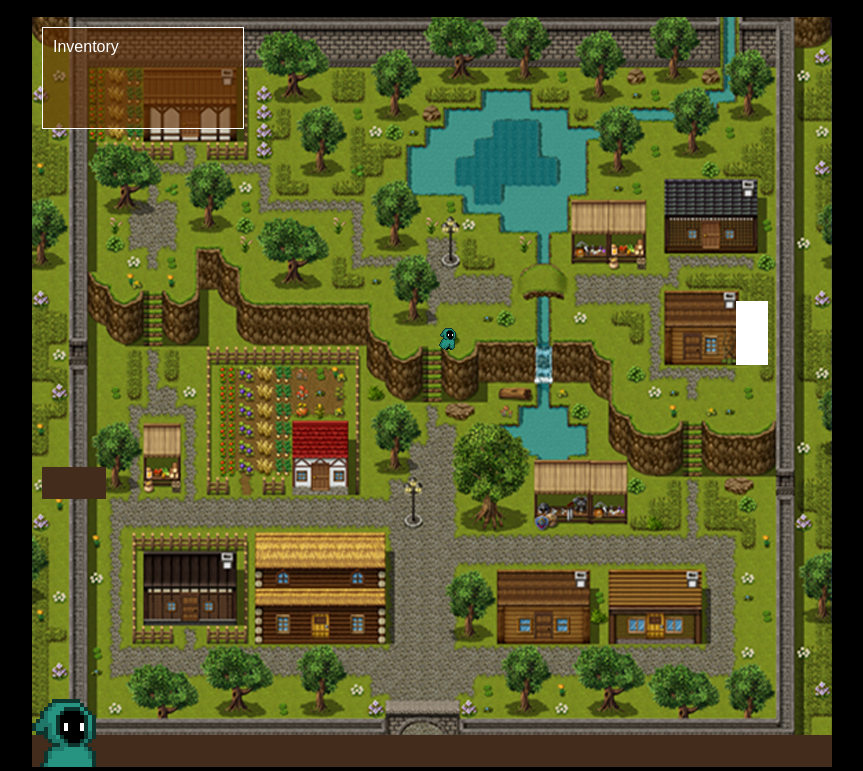
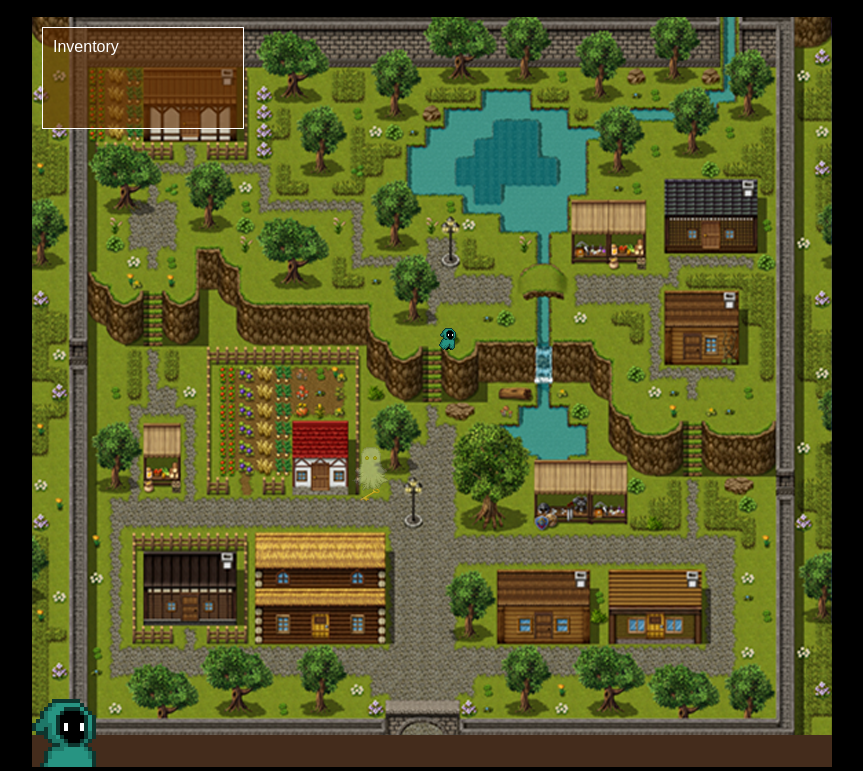
Before and after one commit to DylanExters/webgame, a plain HTML site: page index.html in a window 1280 px wide. Shown: the part 83-854 px from the top of the page, without its empty margins (208-1071 px from the left). Drawn offline with Linux system fonts and the light colour scheme; a web font is replaced by a local one.

Commit message:
fixed debuging on my VERY AMAZING MACBOOK!!

```diff
--- a/css/main.css
+++ b/css/main.css
@@ -52,35 +52,35 @@ p {
 }
 
 #door2 {
-    width: 44px;
-    height: 54px;
- /* background-color: #fb00ff; */
-    top: 296px;
-    left: 169px;
+    width: 34px;
+    height: 44px;
+ /* background-color: #fb00ff5f; */
+    top: 580px;
+    left: 270px;
 }
 
 #key1 {
     width: 18%;
     opacity: 1;
-    top: 325px;
-    left: 715px;
+    top: 465px;
+    left: 325px;
     opacity: 80%;
 }
 
 #sign {
     width: 64px;
     height: 32px;
-    background-color: #442c1c;
     top: 450px;
     left: 10px;
 }
 
 #statue {
-    width: 32px;
-    height: 64px;
-    top: 284px;
-    left: 704px;
-    background-color: #FFFFFF;
+    width: 16px;
+    height: 32px;
+    top: 430px;
+    left: 320px;
+    opacity: 0.3;
+
 }
 
 /*Inventory box*/
--- a/index.html
+++ b/index.html
@@ -49,7 +49,7 @@
         <div id="door2" class="foreground"></div>
 
         <div id="sign" class="foreground"></div>
-        <div id="statue" class="foreground"></div>
+        <div id="statue" class="foreground"><img src="assets/gost/ghost_front.png" alt=""></div>
 
         <!--Main character-->
         <div id="mainCharacter" class="heroCharacter">
--- a/js/main.js
+++ b/js/main.js
@@ -45,12 +45,20 @@ gameWindow.onclick = function (e) {
     console.log(e.target.id);
     switch (e.target.id) {
 
-        case "statue":
+        case "key1":
             sign.style.opacity = 1;
             if (document.getElementById("key1") !== null) {
                 console.log('Found key!');
                 document.getElementById("key1").remove();
                 changeInventory('key', 'add');
+                showMessage(mainCharacterSpeech, mcAudio, "Hey i found a key..");
+                setTimeout(function () { counterAvatarImg.style.opacity = 1; }, 4 * sec);
+                setTimeout(showMessage, 2 * sec, counterSpeech, cAudio, "Boo!!");
+                setTimeout(showMessage, 5 * sec, mainCharacterSpeech, mcAudio, "Ahhh! a ghost.");
+                setTimeout(showMessage, 8 * sec, counterSpeech, cAudio, "Calm down im here to help you.");
+                setTimeout(showMessage, 11 * sec, mainCharacterSpeech, mcAudio, "Do you know what the key is for?");
+                setTimeout(showMessage, 15 * sec, counterSpeech, cAudio, "You should check the big barn...");
+                setTimeout(function () { counterAvatarImg.style.opacity = 0; }, 114 * sec);
             }
 
             break;
@@ -62,6 +70,7 @@ gameWindow.onclick = function (e) {
                     gameState.door2locked = false;
                     changeInventory('key', 'delete');
                     console.log('Door unlocked!');
+
 
                 } else {
                     //no -> alert 'door locked'
@@ -80,12 +89,7 @@ gameWindow.onclick = function (e) {
             break;
 
         case "statue":
-            showMessage(mainCharacterSpeech, mcAudio, "Wow cool statue..");
-            setTimeout(function () { counterAvatarImg.style.opacity = 1; }, 4 * sec);
-            setTimeout(showMessage, 4 * sec, counterSpeech, cAudio, "I can talk you know..dummy");
-            setTimeout(showMessage, 8 * sec, mainCharacterSpeech, mcAudio, "You don't have to be so mean.");
-            setTimeout(showMessage, 12 * sec, counterSpeech, cAudio, "You should check the north house..");
-            setTimeout(function () { counterAvatarImg.style.opacity = 0; }, 16 * sec);
+
             break;
 
         default:
```
